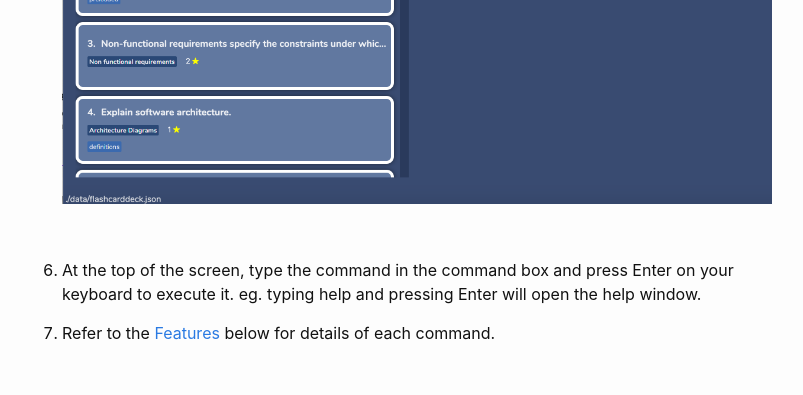
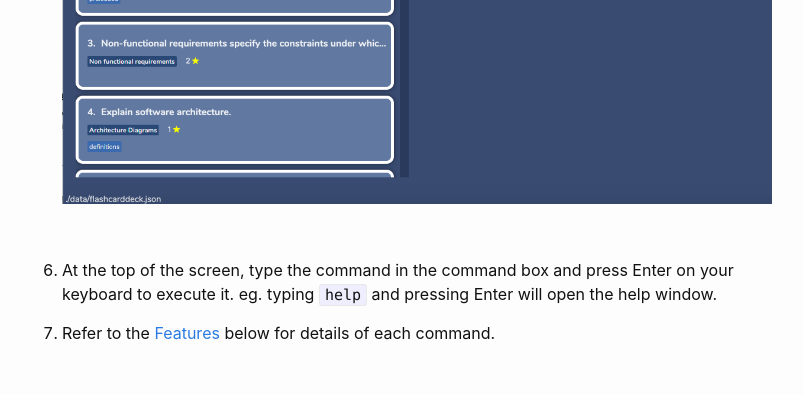
Before and after one commit to minzzelo/cs2101ug, a Jekyll site: the page built from docs/UserGuide.md, in a window 1280 px wide and 900 px high, scrolled down 3418 px. Shown: the top 395 px of the window, without its empty margins (238-1041 px from the left). Built offline with Jekyll 4.4.1, drawn with Linux system fonts in a browser that asks for light colours; emoji names are drawn with the system emoji font; some of the changed text lies outside the part shown.

Commit message:
Fix ug bugs

```diff
--- a/docs/UserGuide.md
+++ b/docs/UserGuide.md
@@ -67,9 +67,9 @@ I’m sure you want to score in your examination 😊 so please proceed on to th
 
 1. Grab your CS2103 notes before we get started.
 
-1. Ensure you have Java `11` or above installed in your Computer. But how? Well, follow the steps below to check your Java version.
+1. Ensure you have Java 11 or above installed in your Computer. But how? Well, follow the steps below to check your Java version.
 
-   Step 1: Open your terminal. Type in `java --version` and press *Enter*.
+   Step 1: Open your terminal. Type in `java --version` and press Enter.
 
    Step 2: You will now be able to check the Java version installed in your Computer!
 
@@ -87,7 +87,8 @@ I’m sure you want to score in your examination 😊 so please proceed on to th
     ![Quick Start UI](images/QuickStartUi.png)
     <div style="page-break-after: always;"></div>
 <br>
-1. At the top of the screen, type the command in the command box and press Enter on your keyboard to execute it. eg. typing help and pressing Enter will open the help window.
+
+1. At the top of the screen, type the command in the command box and press Enter on your keyboard to execute it. eg. typing `help` and pressing Enter will open the help window.
 
 1. Refer to the [Features](#features) below for details of each command.
 
@@ -487,8 +488,8 @@ Want to study your flashcards? Our review mode lets you easily navigate freely b
 
 Format: `review`
 
-Typing `review` and pressing Enter will put you in review mode and allows you to review the current displayed flashcard list.
-<br><br>
+<br>
+
 So what is review mode? Upon entering review mode, you can no longer input commands to the command box. However, the following keyboard input will now be recognised:
 
 * `↓ key` shows the answer and notes of the current flashcard
```
Also changed, not shown: other parts of docs/UserGuide.md (+5 -5 lines).
